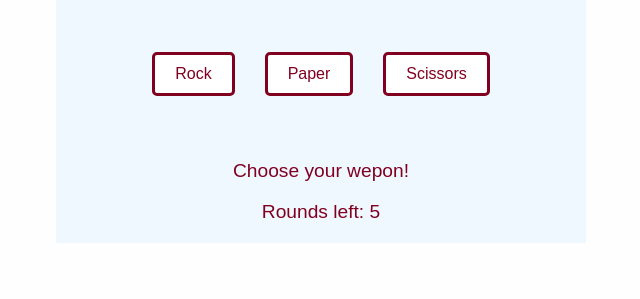
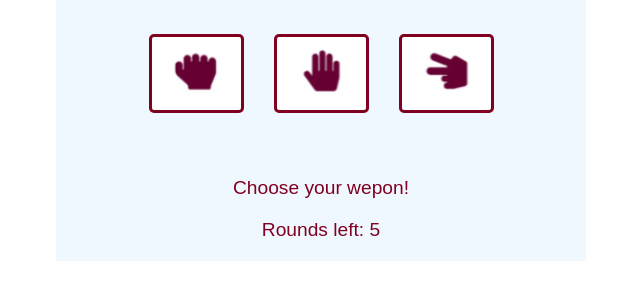
Before and after one commit to yusufdv/Rock_Paper_Scissors, a plain HTML site: page index.html in a window 1280 px wide. Shown: the part 357-656 px from the top of the page, without its empty margins (319-959 px from the left). Drawn offline with Linux system fonts and the light colour scheme.

Commit message:
added images insted of text in the choices buttons

```diff
--- a/index.html
+++ b/index.html
@@ -21,9 +21,9 @@
 
     <!--choices bored-->
     <div id="Choices">
-        <button id="rock">Rock</button>
-        <button id="paper">Paper</button>
-        <button id="scissors">Scissors</button>
+        <button id="rock"><img src="Images/Rock.png" alt="Rock"></button>
+        <button id="paper"><img src="Images/Paper.png" alt="Paper"></button>
+        <button id="scissors"><img src="Images/Scissors.png" alt="Scissors"></button>
     </div>
     <p id="game-message">Choose your wepon!</p>
 
```
